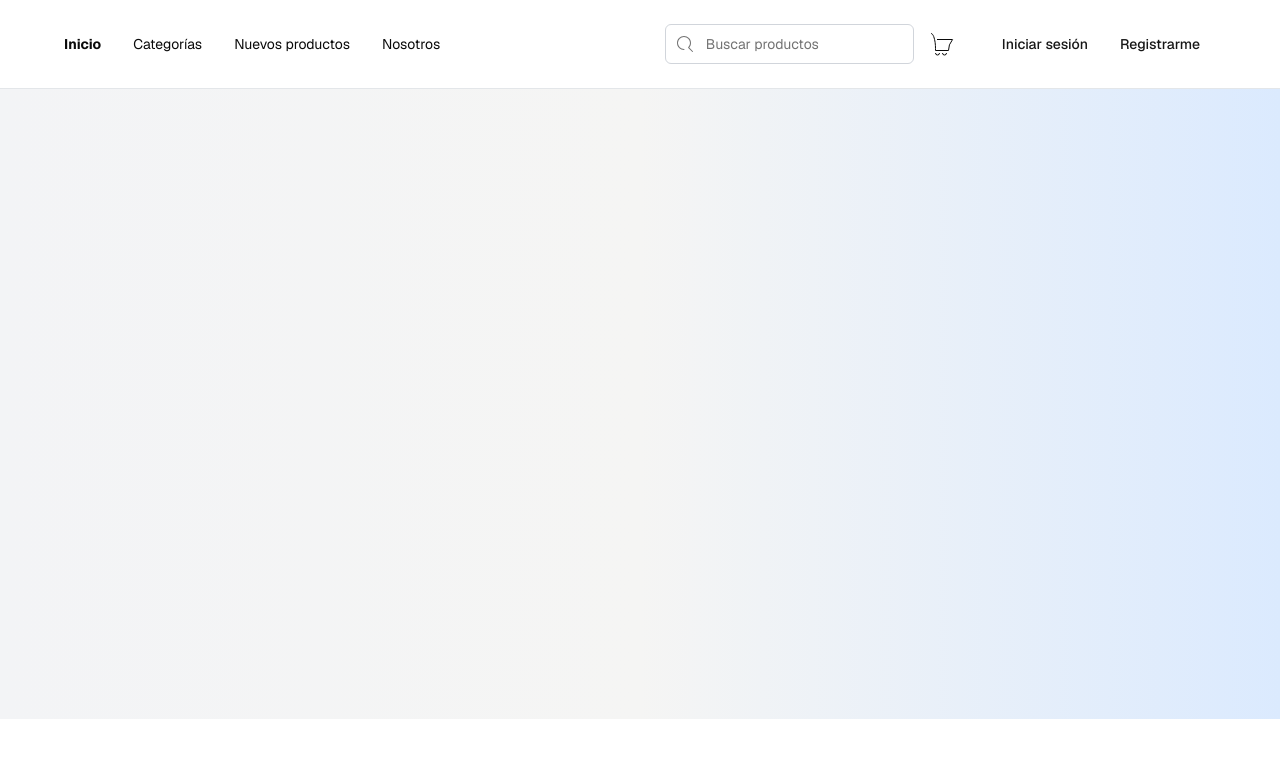
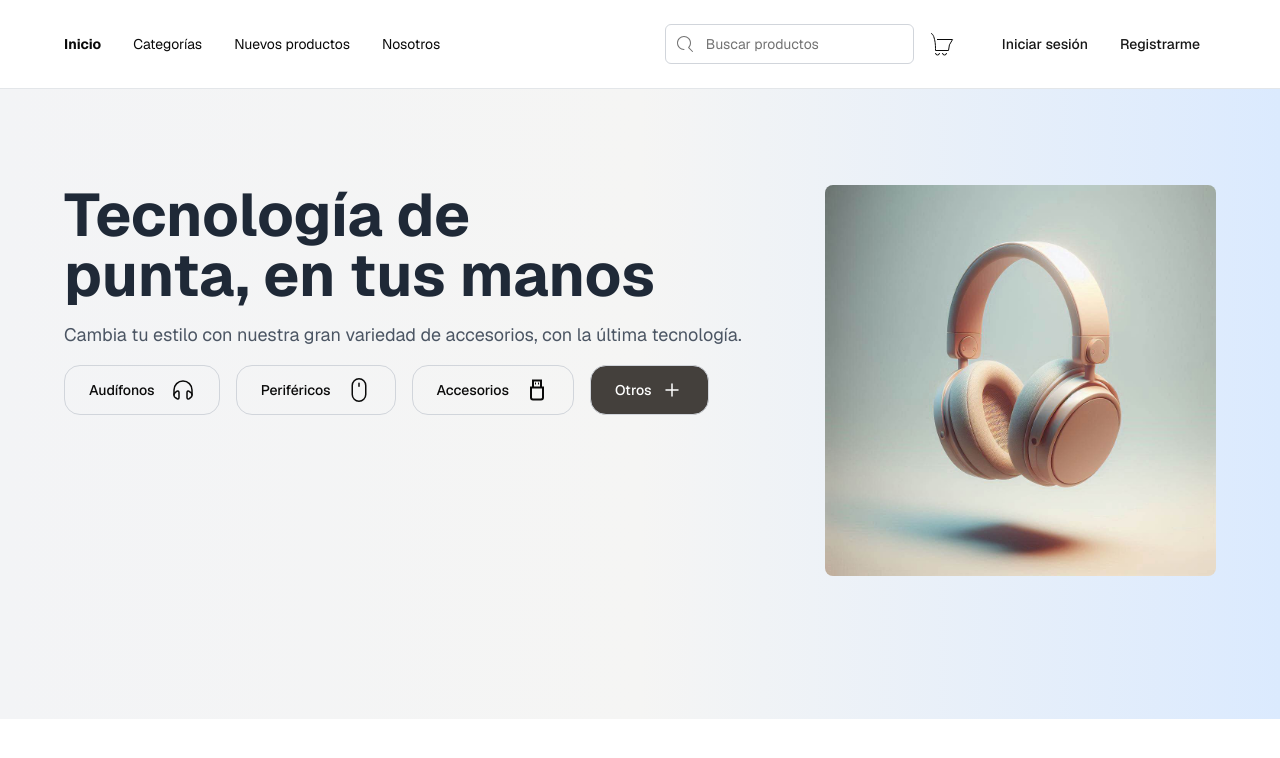
Before and after one commit to fabimont28/sales, a Next.js app: page / in a window 1280 px wide. Shown: the top 758 px of the page. Built offline with nearby package versions, Linux system fonts and the light colour scheme.

Commit message:
feat: hero section prototype

```diff
--- a/components/landing/Hero.tsx
+++ b/components/landing/Hero.tsx
@@ -1,5 +1,82 @@
+import Image from 'next/image'
+import { HeadphonesIcon } from '../icons/headphones'
+import { MouseIcon } from '../icons/mouse'
+import { UsbIcon } from '../icons/usb'
+import { Button } from '../ui/button'
+import { PlusIcon } from '../icons/plus'
+
 export function Hero() {
   return (
-    <section className='min-h-[630px] w-full bg-gradient-to-r from-gray-100 via-stone-100 to-blue-100'></section>
+    <section className='min-h-[630px] w-full bg-gradient-to-r from-gray-100 via-stone-100 to-blue-100'>
+      <div className='flex justify-around px-16 py-24'>
+        <div>
+          <div>
+            <h1 className='text-balance text-6xl font-bold text-gray-800'>
+              Tecnología de punta, en tus manos
+            </h1>
+            <p className='mt-4 text-lg text-gray-600'>
+              Cambia tu estilo con nuestra gran variedad de accesorios, con la última tecnología.
+            </p>
+          </div>
+          <div className='mt-4 flex gap-4'>
+            <Button
+              variant='outline'
+              className='rounded-2xl border-gray-300 bg-transparent p-6'
+            >
+              <div>
+                <header className='flex items-center gap-4'>
+                  <h3>Audífonos</h3>
+                  <HeadphonesIcon className='size-6' />
+                </header>
+              </div>
+            </Button>
+            <Button
+              variant='outline'
+              className='rounded-2xl border-gray-300 bg-transparent p-6'
+            >
+              <div>
+                <header className='flex items-center gap-4'>
+                  <h3>Periféricos</h3>
+                  <MouseIcon className='size-6' />
+                </header>
+              </div>
+            </Button>
+            <Button
+              variant='outline'
+              className='rounded-2xl border-gray-300 bg-transparent p-6'
+            >
+              <div>
+                <header className='flex items-center gap-4'>
+                  <h3>Accesorios</h3>
+                  <UsbIcon className='text-current/60 size-6' />
+                </header>
+              </div>
+            </Button>
+            <Button
+              variant='outline'
+              className='rounded-2xl border-gray-300 bg-stone-700 p-6 text-white hover:bg-stone-500/80 hover:text-white'
+            >
+              <div>
+                <header className='flex items-center gap-2'>
+                  Otros
+                  <PlusIcon className='size-6' />
+                </header>
+              </div>
+            </Button>
+          </div>
+        </div>
+        <div className='flex flex-col items-center justify-center gap-4'>
+          <picture>
+            <Image
+              className='rounded-lg'
+              alt='Brand new laptop'
+              src='/headphones.jpeg'
+              width={520}
+              height={420}
+            />
+          </picture>
+        </div>
+      </div>
+    </section>
   )
 }
```
